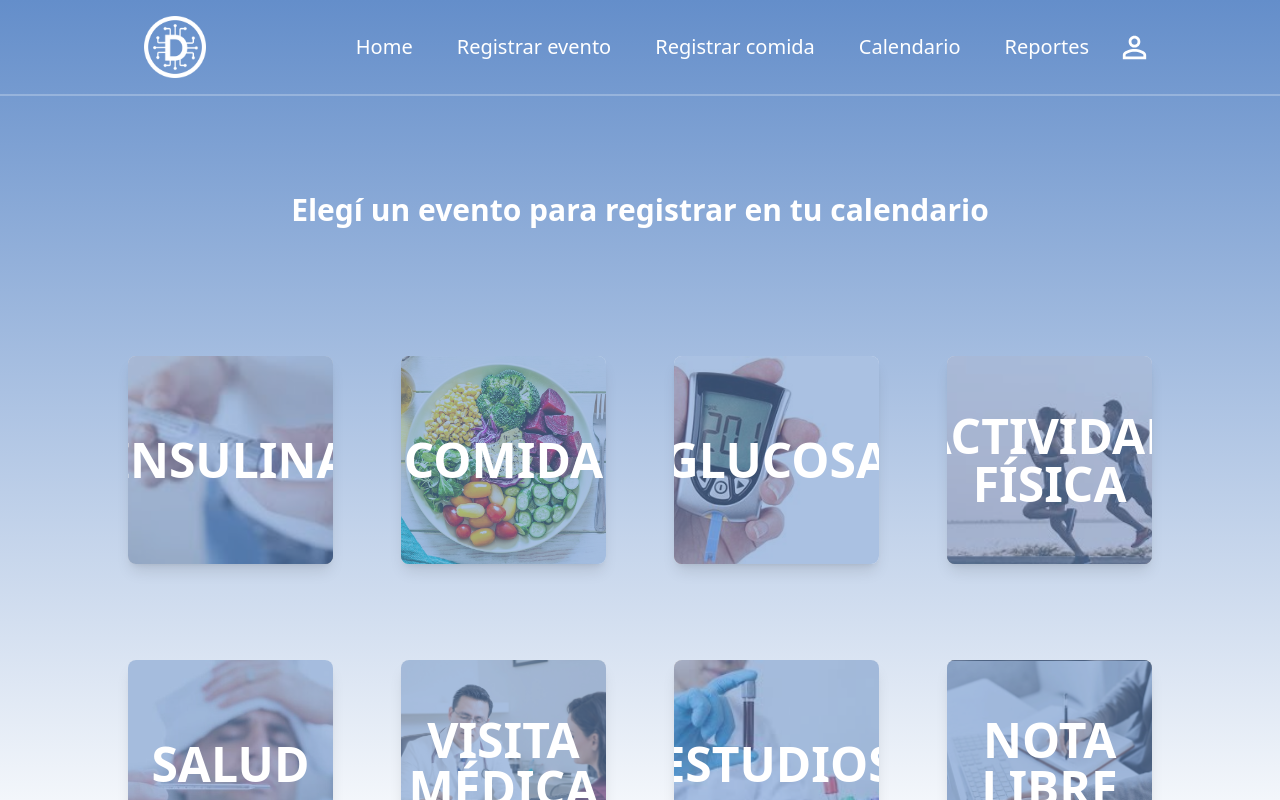
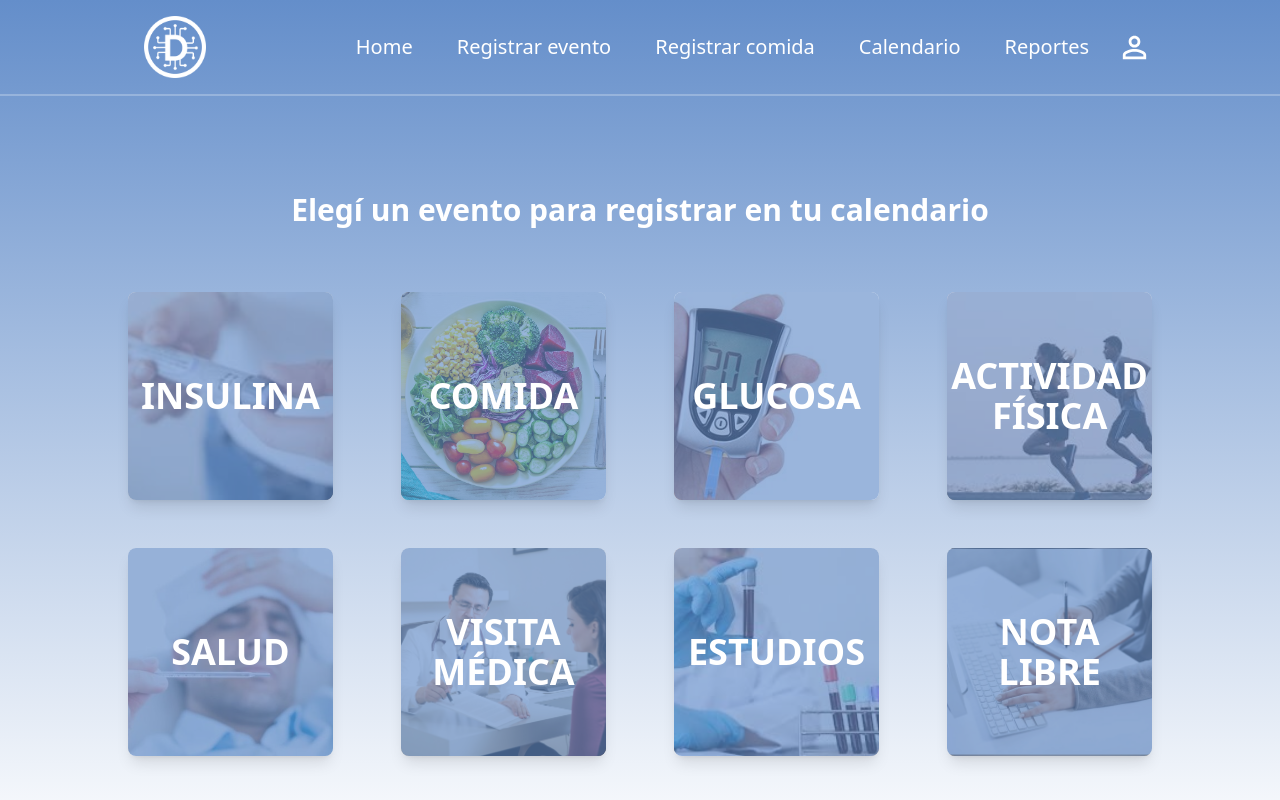
Before and after one commit to NuriaROrquin/diabetia, a Next.js app in the folder frontend/: page /event in a window 1280 px wide. Shown: the top 800 px of the page. Built offline with nearby package versions, Linux system fonts and the light colour scheme.

Commit message:
commit event

```diff
--- a/frontend/components/card/index.js
+++ b/frontend/components/card/index.js
@@ -88,7 +88,7 @@ export const EventCard = ({events}) => {
                             <Image src={event.image} alt={event.title} width={500} height={500}
                                  className="w-full h-full object-cover"/>
                             <div
-                                className="absolute top-0 h-full w-full p-6 bg-blue-primary bg-opacity-55 text-white text-center text-5xl font-bold flex justify-center items-center ">
+                                className="absolute top-0 h-full w-full p-6 bg-blue-primary bg-opacity-65 text-white text-center text-4xl font-bold flex justify-center items-center">
                                 <span>{event.title}</span>
                             </div>
                         </Link>
--- a/frontend/pages/event/index.js
+++ b/frontend/pages/event/index.js
@@ -8,10 +8,10 @@ export const EventsGrid = () => {
 
             <Section className="items-center justify-center">
 
-                <div className="w-full col-start-2 flex justify-self-center justify-center pt-32 pb-32 text-white">
+                <div className="w-full col-start-2 flex justify-self-center justify-center pt-32 pb-16 text-white">
                     <span className="text-3xl font-bold">Elegí un evento para registrar en tu calendario</span>
                 </div>
-                <div className="container gap-y-24 gap-x-1 flex flex-wrap justify-between items-center">
+                <div className="container gap-y-12 gap-x-1 flex flex-wrap justify-between items-center pb-16">
                     <EventCard events={TYPE_EVENTS}/>
                 </div>
             </Section>
```
